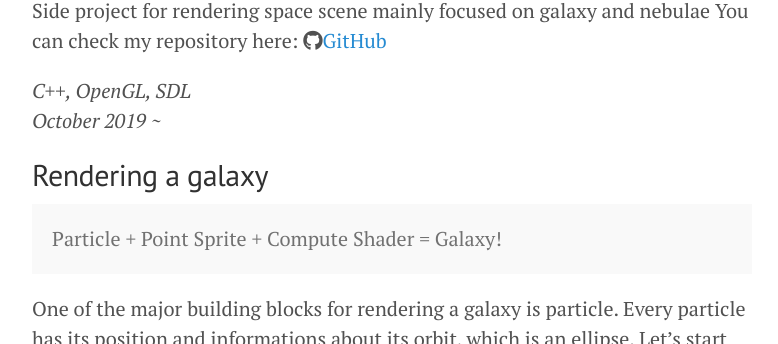
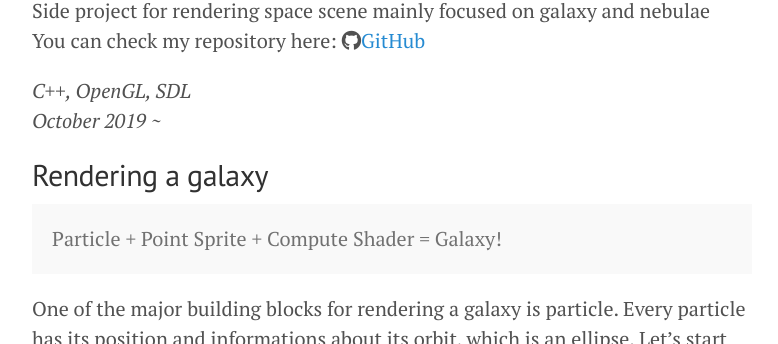
Before and after one commit to jooho556/jooho556.github.io, a Jekyll site: the page built from _posts/2020-01-27-Virtual-Space.md, in a window 1280 px wide and 900 px high, cut to the strip 556-900 px from the top of the window. Shown: the whole strip, without its empty margins (248-1026 px from the left). Built offline with Jekyll 4.4.1, drawn with Linux system fonts in a browser that asks for light colours; nearby versions of some CDN libraries; some of the changed text lies outside the part shown.

```diff
--- a/_posts/2020-01-27-Virtual-Space.md
+++ b/_posts/2020-01-27-Virtual-Space.md
@@ -11,7 +11,7 @@ title: Virtual Space
 ![Galaxy](/assets/Galaxy.gif)
 -----
 
-Side project for rendering space scene mainly focused on galaxy and nebulae
+Side project for rendering space scene mainly focused on galaxy and nebulae<br/>
 You can check my repository here: <i class="fab fa-github"></i>[GitHub](https://github.com/jooho556/Virtual-Space)
 
 <em>C++, OpenGL, SDL<br/>
```
Also changed, not shown: other parts of _posts/2020-01-27-Virtual-Space.md (+3 -2 lines).
